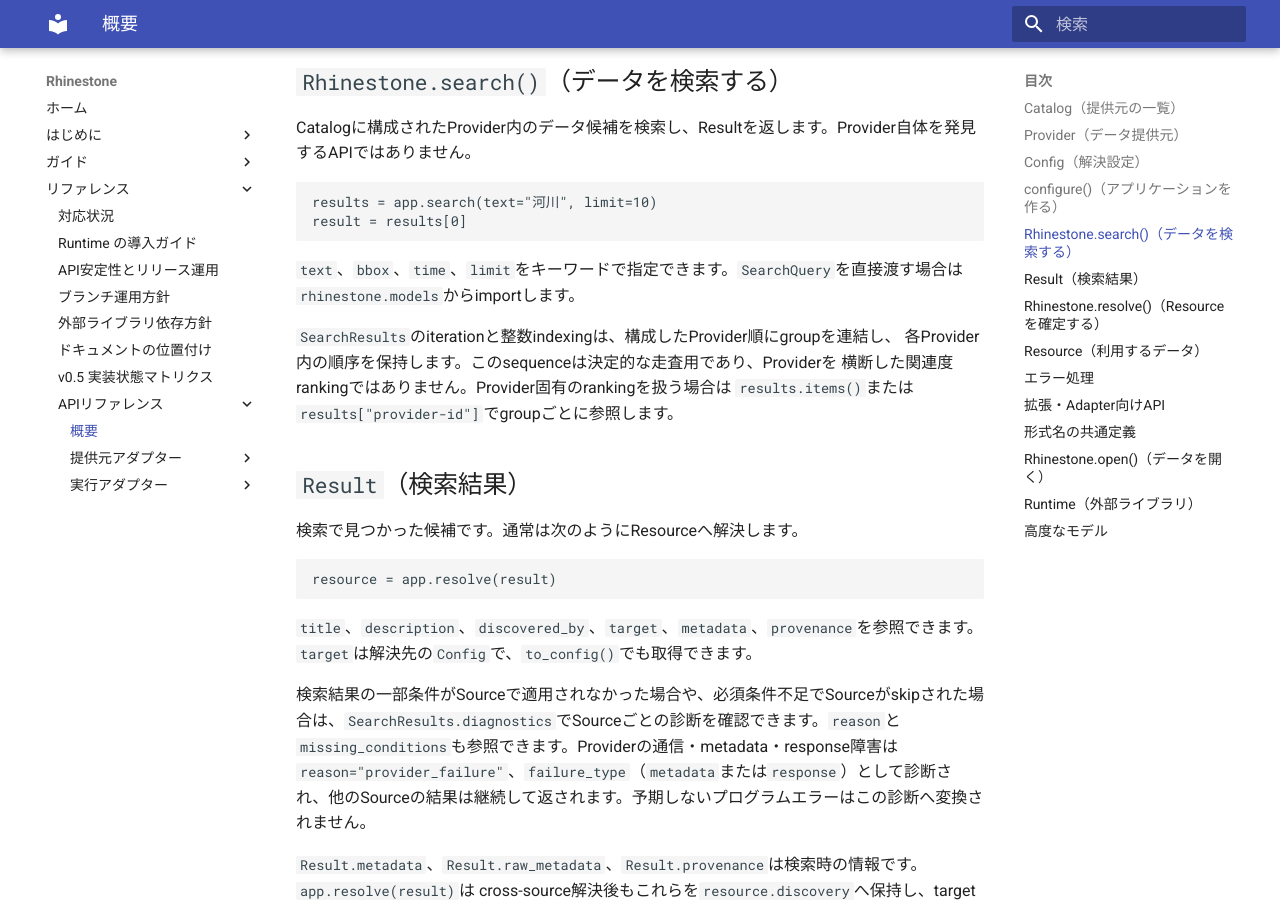
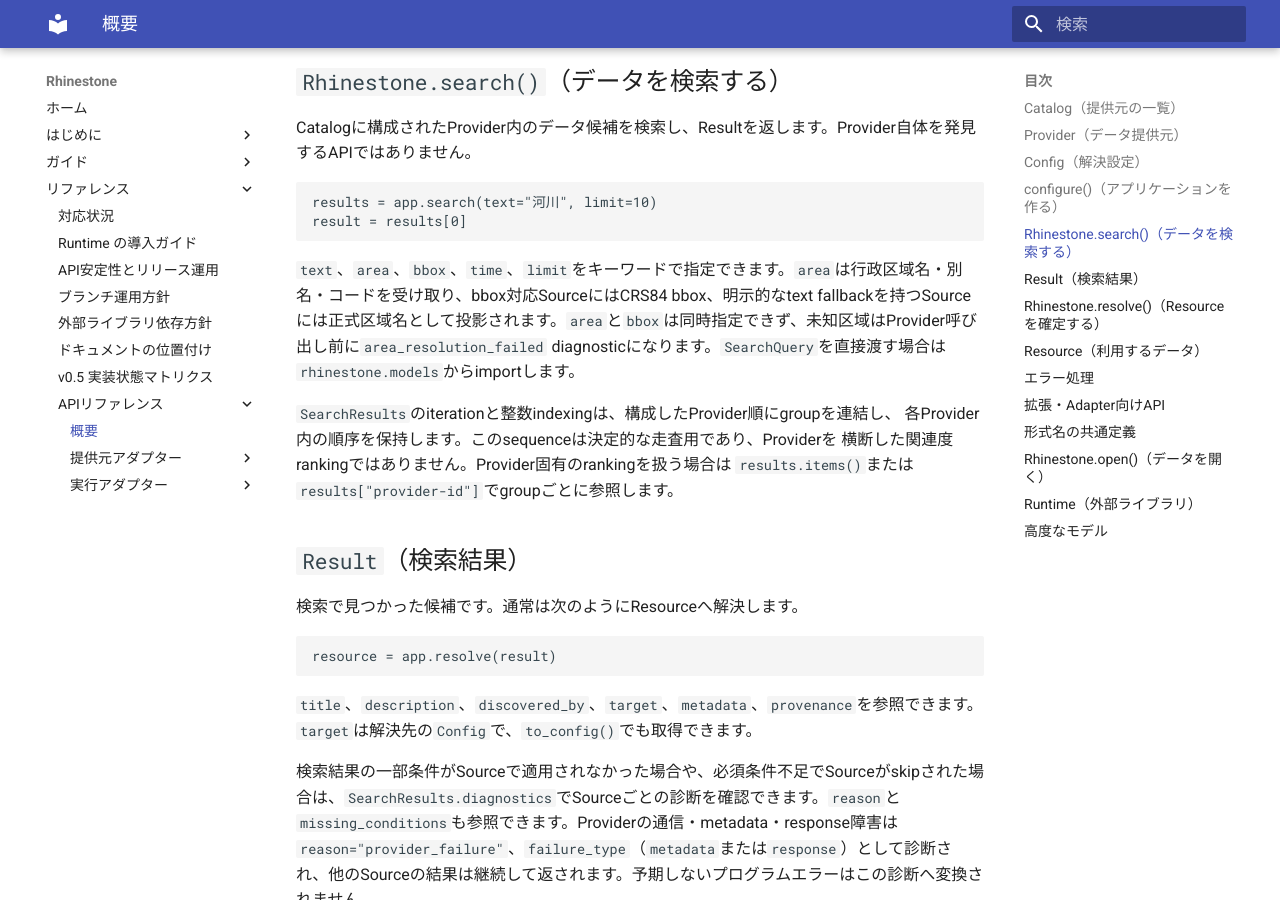
Before and after one commit to u-kitazawa/rhinestone, an MkDocs documentation site: the page built from docs/api.md, in a window 1280 px wide and 900 px high, scrolled down 2243 px. Built offline with MkDocs 1.6.1 and Material for MkDocs 9.7.7, drawn with Linux system fonts in a browser that asks for light colours.

Commit message:
Document area parameter in API reference

````diff
--- a/docs/api.md
+++ b/docs/api.md
@@ -94,7 +94,7 @@
 result = results[0]
 ```
 
-`text`、`bbox`、`time`、`limit`をキーワードで指定できます。`SearchQuery`を直接渡す場合は
+`text`、`area`、`bbox`、`time`、`limit`をキーワードで指定できます。`area`は行政区域名・別名・コードを受け取り、bbox対応SourceにはCRS84 bbox、明示的なtext fallbackを持つSourceには正式区域名として投影されます。`area`と`bbox`は同時指定できず、未知区域はProvider呼び出し前に`area_resolution_failed` diagnosticになります。`SearchQuery`を直接渡す場合は
 `rhinestone.models`からimportします。
 
 `SearchResults`のiterationと整数indexingは、構成したProvider順にgroupを連結し、
````
